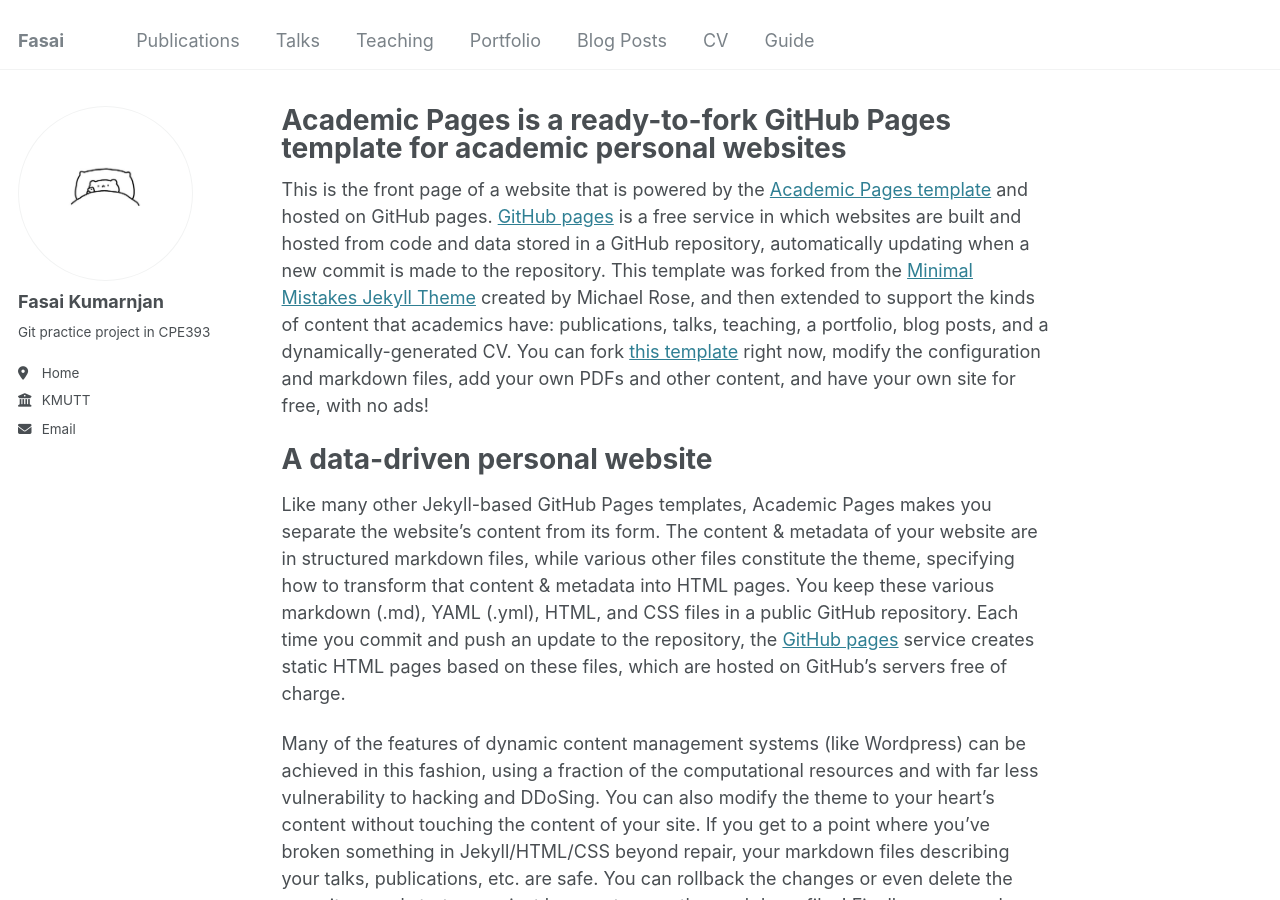
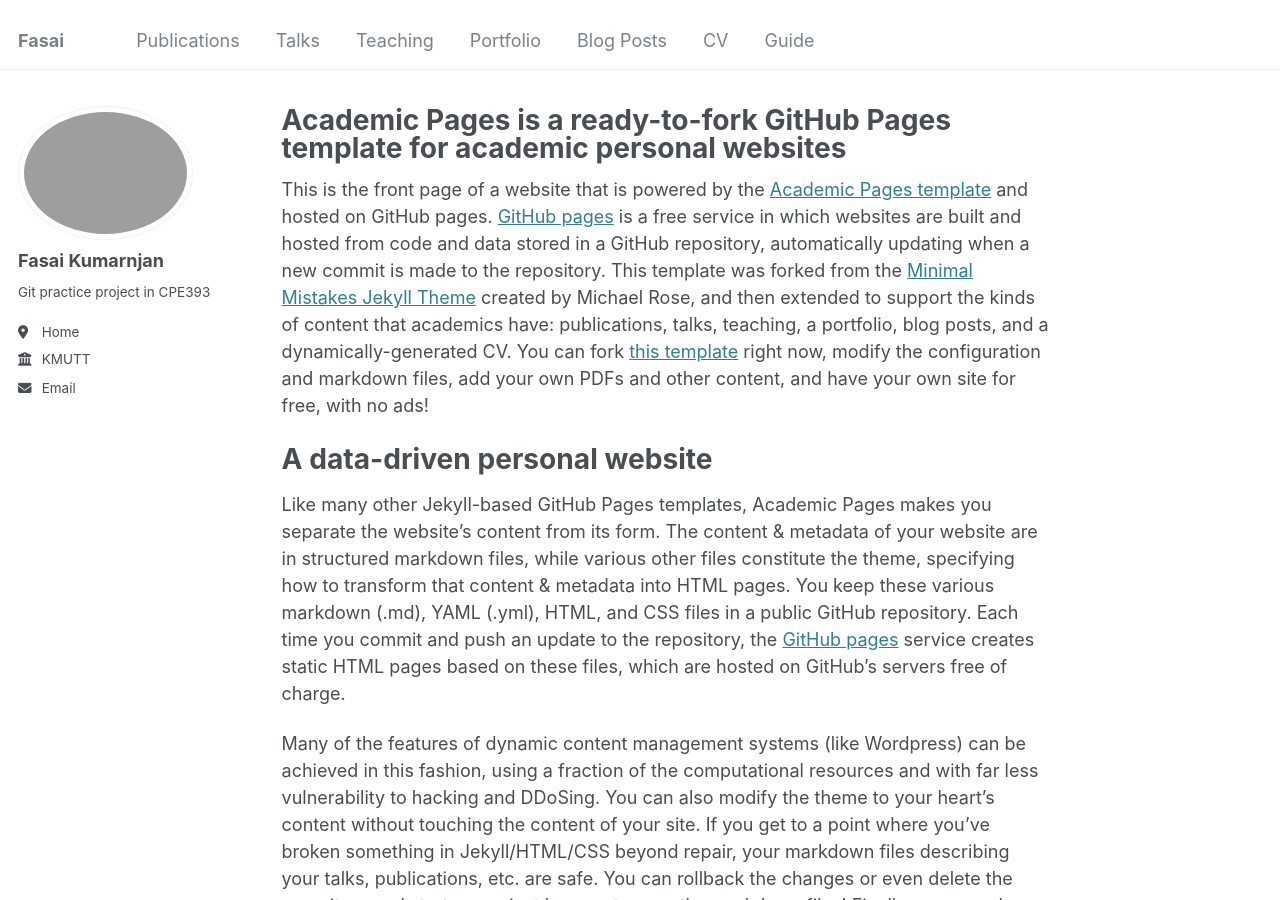
Before and after one commit to FasaiKJ/FasaiKJ.github.io, a Jekyll site: the page built from _pages/about.md, in a window 1280 px wide and 900 px high. Built offline with Jekyll 4.4.1, drawn with Linux system fonts in a browser that asks for light colours.

Commit message:
Update _config.yml

```diff
--- a/_config.yml
+++ b/_config.yml
@@ -21,7 +21,7 @@ repository               : "academicpages/academicpages.github.io"
 #               Additional customization can be done by editing /_includes/author-profile.html
 author:
   # Biographic information
-  avatar           : "IMG_9279.JPG"
+  avatar           : "IMG_8034.jpg"
   name             : "Fasai Kumarnjan"
   pronouns         : # example: "she/her"
   bio              : "Git practice project in CPE393"
```
